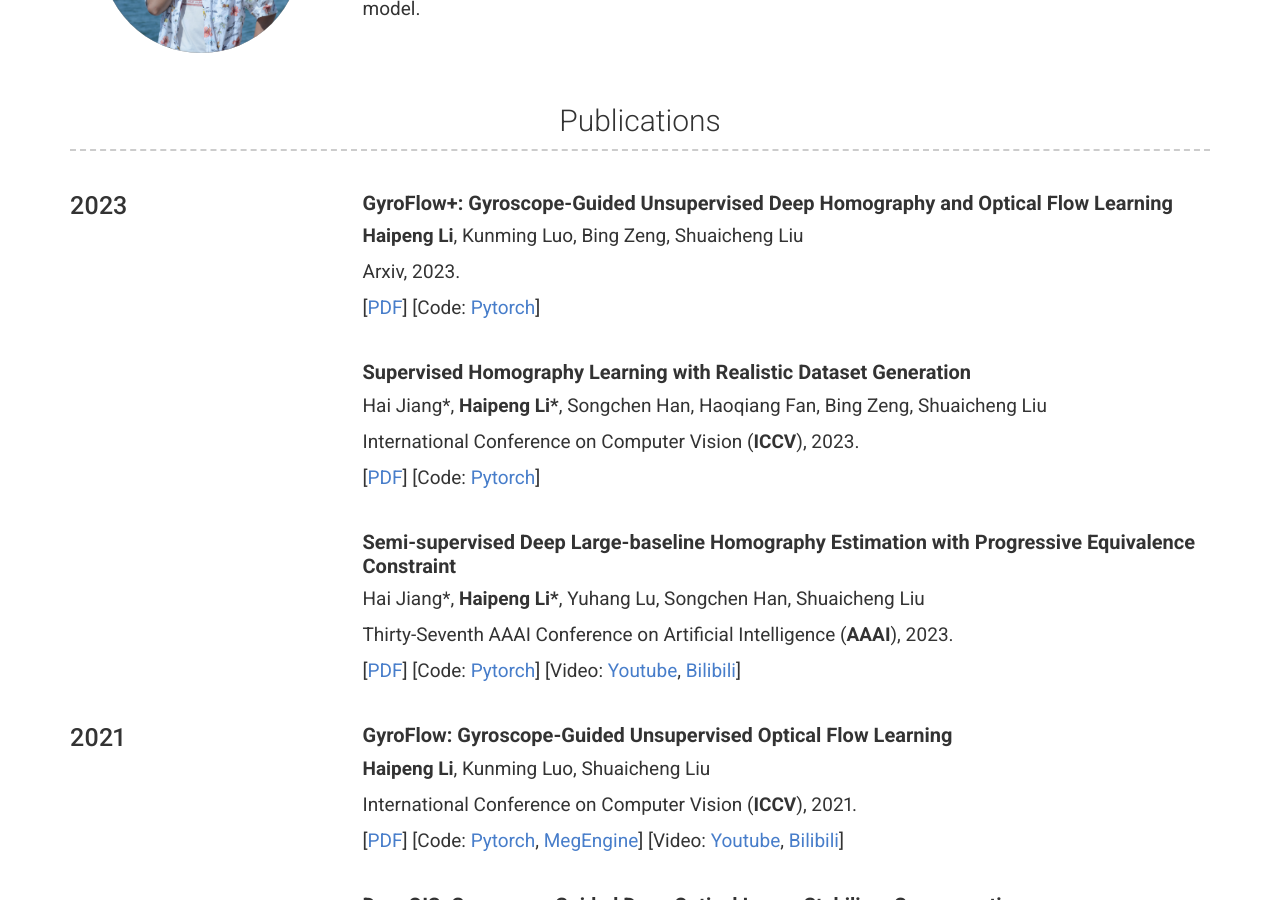
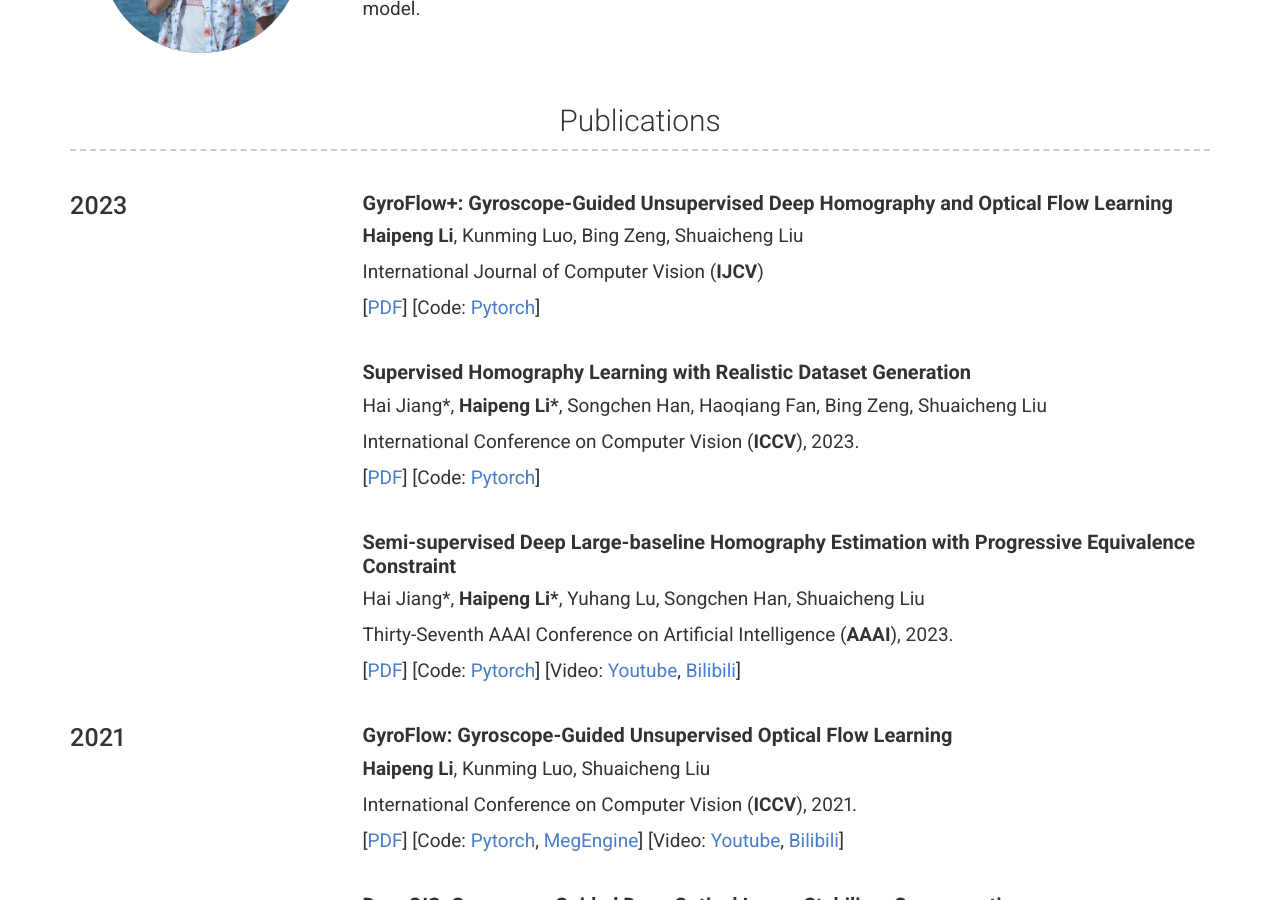
Before and after one commit to lhaippp/lhaippp.github.io, a Jekyll site: the page built from index.md, in a window 1280 px wide and 900 px high, scrolled down 426 px. Built offline with Jekyll 4.4.1, drawn with Linux system fonts in a browser that asks for light colours; nearby versions of some CDN libraries.

Commit message:
Update _config.yml

```diff
--- a/_config.yml
+++ b/_config.yml
@@ -68,7 +68,7 @@ content:
 
           **Haipeng Li**, Kunming Luo, Bing Zeng, Shuaicheng Liu
 
-          Arxiv, 2023.
+          International Journal of Computer Vision (**IJCV**)
 
           [[PDF](https://arxiv.org/abs/2301.10018)]
           [Code: [Pytorch](https://github.com/lhaippp/GyroFlowPlus)]
```
